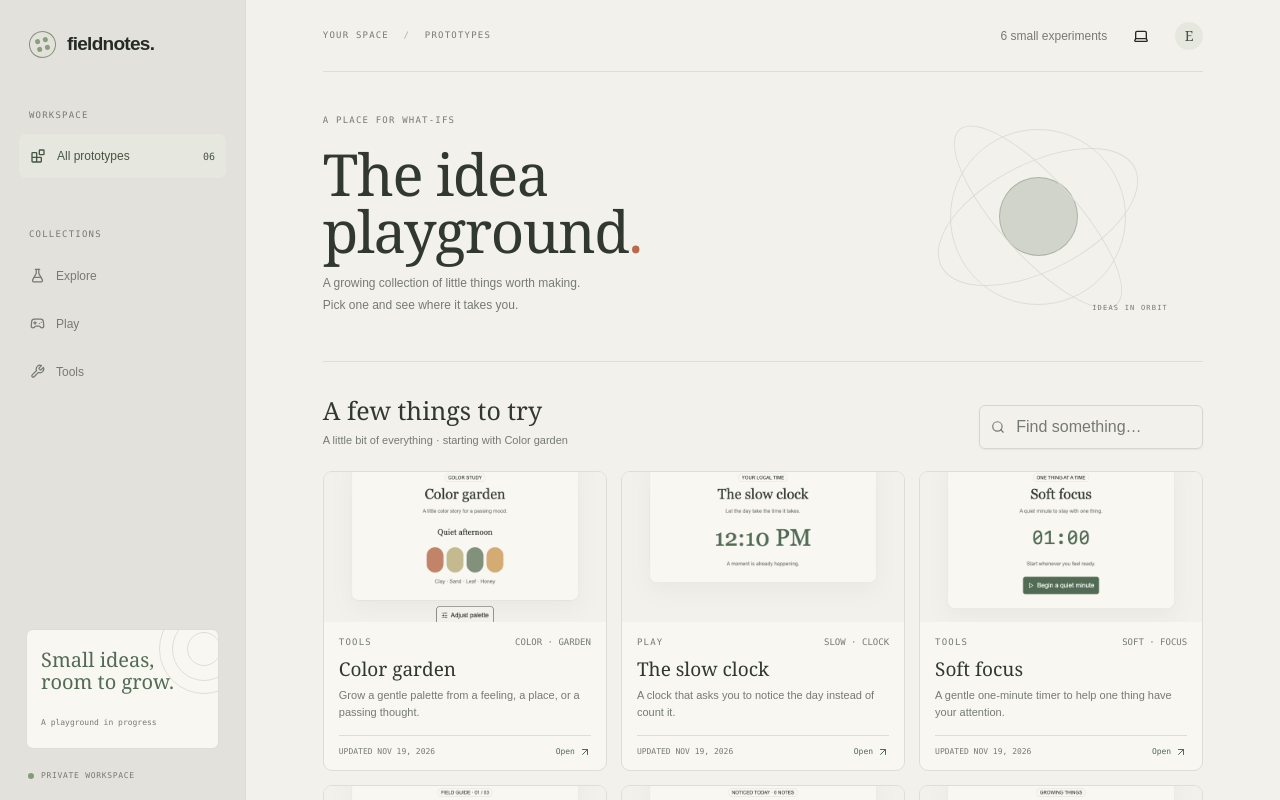
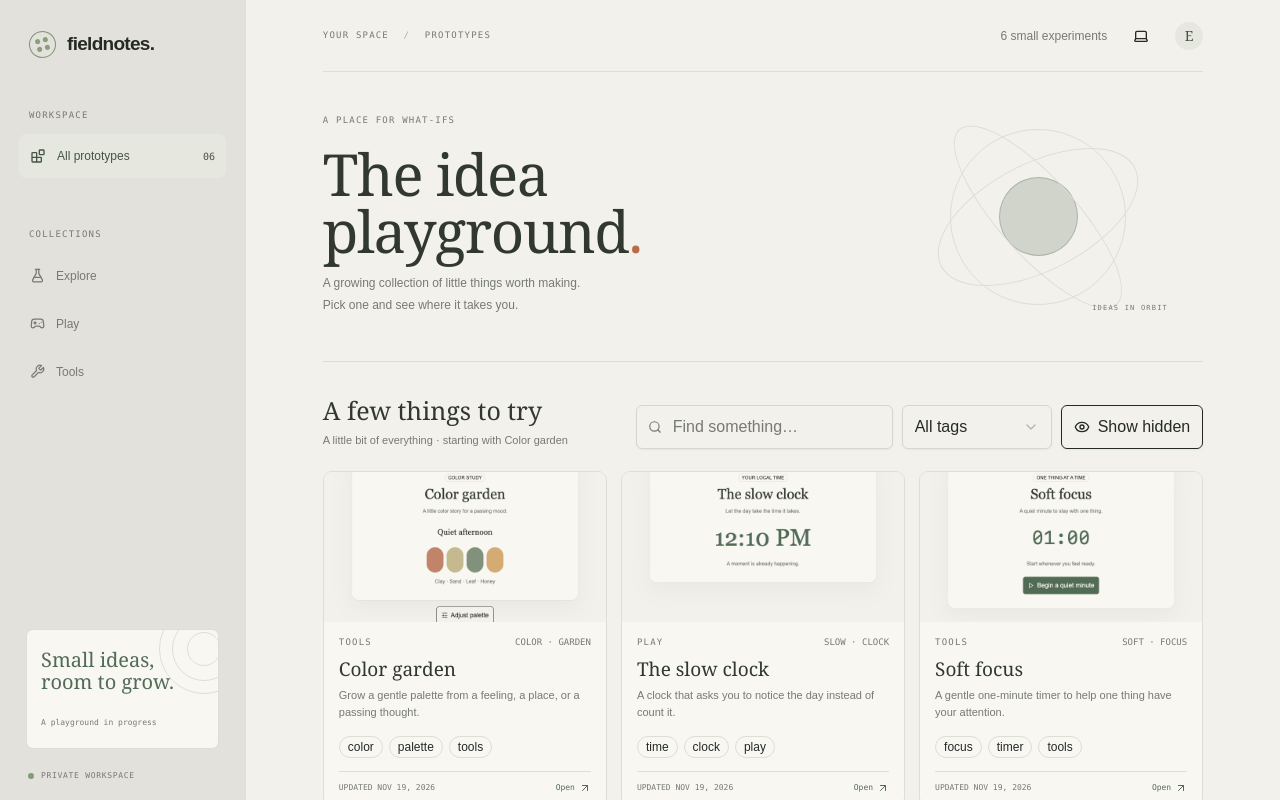
Before and after one commit to edcd71/EDCD-playground, a Next.js app: page / in a window 1280 px wide. Shown: the top 800 px of the page. Built offline with nearby package versions, Linux system fonts and the light colour scheme.

Commit message:
Complete gallery filters and foundation checklist

```diff
--- a/app/page.tsx
+++ b/app/page.tsx
@@ -4,6 +4,6 @@ import { PrototypeGallery } from "@/components/prototype-gallery";
 export const dynamic = "force-dynamic";
 
 export default async function HomePage() {
-  const prototypes = await getPrototypes();
+  const prototypes = await getPrototypes({ includeHidden: true });
   return <PrototypeGallery prototypes={prototypes}/>;
 }
--- a/components/prototype-gallery.tsx
+++ b/components/prototype-gallery.tsx
@@ -3,9 +3,12 @@
 import Image from "next/image";
 import Link from "next/link";
 import { useMemo, useState } from "react";
-import { ArrowUpRight, Search, Blocks, FlaskConical, Gamepad2, Wrench } from "lucide-react";
+import { ArrowUpRight, Blocks, Eye, EyeOff, FlaskConical, Gamepad2, Search, Wrench } from "lucide-react";
 import type { PrototypeMetadata } from "@/lib/prototypes";
+import { Badge } from "@/components/ui/badge";
+import { Button } from "@/components/ui/button";
 import { Input } from "@/components/ui/input";
+import { Select, SelectContent, SelectItem, SelectTrigger, SelectValue } from "@/components/ui/select";
 import { ThemeSwitcher } from "@/components/theme-switcher";
 
 const categoryIcons: Record<string, typeof Blocks> = { Play: Gamepad2, Explore: FlaskConical, Tools: Wrench };
@@ -14,19 +17,41 @@ const formatDate = (date: string) => new Intl.DateTimeFormat("en", { dateStyle:
 export function PrototypeGallery({ prototypes }: { prototypes: PrototypeMetadata[] }) {
   const [query, setQuery] = useState("");
   const [category, setCategory] = useState("All prototypes");
-  const categories = useMemo(() => [...new Set(prototypes.map((item) => item.category))].sort(), [prototypes]);
-  const visible = prototypes.filter((prototype) => {
+  const [tag, setTag] = useState("all");
+  const [showHidden, setShowHidden] = useState(false);
+  const catalog = useMemo(() => showHidden ? prototypes : prototypes.filter((item) => !item.hidden), [prototypes, showHidden]);
+  const categories = useMemo(() => [...new Set(catalog.map((item) => item.category))].sort(), [catalog]);
+  const tags = useMemo(() => [...new Set(catalog.flatMap((item) => item.tags))].sort(), [catalog]);
+  const visible = catalog.filter((prototype) => {
     const matchesCategory = category === "All prototypes" || prototype.category === category;
+    const matchesTag = tag === "all" || prototype.tags.includes(tag);
     const matchesQuery = `${prototype.title} ${prototype.description} ${prototype.category} ${prototype.tags.join(" ")}`.toLowerCase().includes(query.trim().toLowerCase());
-    return matchesCategory && matchesQuery;
+    return matchesCategory && matchesTag && matchesQuery;
   });
-  const firstName = prototypes[0]?.title ?? "a new idea";
+  const firstName = visible[0]?.title ?? "a new idea";
+
+  function toggleHidden() {
+    const next = !showHidden;
+    setShowHidden(next);
+    if (!next) {
+      const publicCatalog = prototypes.filter((item) => !item.hidden);
+      if (tag !== "all" && !publicCatalog.some((item) => item.tags.includes(tag))) setTag("all");
+      if (category !== "All prototypes" && !publicCatalog.some((item) => item.category === category)) setCategory("All prototypes");
+    }
+  }
+
+  function resetFilters() {
+    setQuery("");
+    setCategory("All prototypes");
+    setTag("all");
+    setShowHidden(false);
+  }
 
   return <div className="playground-shell">
     <aside className="playground-sidebar" aria-label="Workspace navigation">
       <Link className="brand-link" href="/" aria-label="Fieldnotes home"><span className="brand-mark" aria-hidden="true"><i/><i/><i/><i/></span><span className="brand-word">fieldnotes.</span></Link>
       <div className="side-heading">Workspace</div>
-      <button className="side-link" aria-current={category === "All prototypes" ? "page" : undefined} onClick={() => setCategory("All prototypes")}><Blocks size={16}/><span>All prototypes</span><span className="ml-auto font-mono text-[10px]">{String(visible.length).padStart(2,"0")}</span></button>
+      <button className="side-link" aria-current={category === "All prototypes" ? "page" : undefined} onClick={() => setCategory("All prototypes")}><Blocks size={16}/><span>All prototypes</span><span className="ml-auto font-mono text-[10px]">{String(visible.length).padStart(2, "0")}</span></button>
       <div className="side-heading">Collections</div>
       <nav className="grid gap-1" aria-label="Collections">{categories.map((name) => {
         const Icon = categoryIcons[name] ?? Blocks;
@@ -37,18 +62,50 @@ export function PrototypeGallery({ prototypes }: { prototypes: PrototypeMetadata
     </aside>
 
     <main className="playground-main">
-      <header className="topbar"><div className="crumb">Your space <span>/</span> Prototypes</div><div className="top-actions"><span className="hidden text-xs text-muted-foreground sm:block">{prototypes.length} small experiments</span><ThemeSwitcher/><span className="workspace-avatar" aria-label="Personal workspace">E</span></div></header>
+      <header className="topbar"><div className="crumb">Your space <span>/</span> Prototypes</div><div className="top-actions"><span className="hidden text-xs text-muted-foreground sm:block">{catalog.length} small experiments</span><ThemeSwitcher/><span className="workspace-avatar" aria-label="Personal workspace">E</span></div></header>
       <section className="hero" aria-labelledby="page-title"><div className="hero-copy"><div className="eyebrow">A PLACE FOR WHAT-IFS</div><h1 id="page-title">The idea<br/>playground<span>.</span></h1><p>A growing collection of little things worth making.<br/>Pick one and see where it takes you.</p></div><div className="hero-art" aria-hidden="true"><i className="hero-orbit"/><i className="hero-orbit"/><i className="hero-orbit"/><div className="hero-sun"/><span className="tiny-label">IDEAS IN ORBIT</span></div></section>
-      <section className="gallery-section" aria-labelledby="gallery-title"><div className="gallery-head"><div><h2 id="gallery-title">A few things to try</h2><p>{category === "All prototypes" ? `A little bit of everything · starting with ${firstName}` : `A little ${category.toLowerCase()} for your day`}</p></div><label className="gallery-controls"><span className="relative min-w-0 flex-1"><Search size={14} className="absolute left-3 top-1/2 -translate-y-1/2 text-muted-foreground"/><span className="sr-only">Search prototypes</span><Input type="search" value={query} onChange={(event) => setQuery(event.target.value)} placeholder="Find something…" className="h-11 w-full pl-9 sm:w-56"/></span></label></div>
+
+      <section className="gallery-section" aria-labelledby="gallery-title">
+        <div className="gallery-head">
+          <div><h2 id="gallery-title">A few things to try</h2><p>{category === "All prototypes" ? `A little bit of everything · starting with ${firstName}` : `A little ${category.toLowerCase()} for your day`}</p></div>
+          <div className="gallery-controls flex-wrap gap-2">
+            <label className="relative min-w-0 flex-1 basis-full sm:basis-auto sm:min-w-[180px]">
+              <Search size={14} className="absolute left-3 top-1/2 -translate-y-1/2 text-muted-foreground"/>
+              <span className="sr-only">Search prototypes</span>
+              <Input type="search" value={query} onChange={(event) => setQuery(event.target.value)} placeholder="Find something…" className="h-11 w-full pl-9"/>
+            </label>
+            <Select value={tag} onValueChange={setTag}>
+              <SelectTrigger className="h-11 w-[132px] shrink-0 data-[size=default]:h-11 sm:w-[150px]" aria-label="Filter by tag"><SelectValue/></SelectTrigger>
+              <SelectContent>
+                <SelectItem value="all">All tags</SelectItem>
+                {tags.map((item) => <SelectItem key={item} value={item}>{item}</SelectItem>)}
+              </SelectContent>
+            </Select>
+            <Button type="button" variant={showHidden ? "secondary" : "outline"} aria-pressed={showHidden} aria-label={showHidden ? "Hide hidden prototypes" : "Show hidden prototypes"} onClick={toggleHidden} className="h-11 w-11 shrink-0 px-0 sm:w-auto sm:px-3">
+              {showHidden ? <EyeOff aria-hidden="true"/> : <Eye aria-hidden="true"/>}
+              <span className="sr-only sm:not-sr-only">{showHidden ? "Hide hidden" : "Show hidden"}</span>
+            </Button>
+          </div>
+        </div>
+
         <div className="gallery-grid" aria-live="polite">{visible.length ? visible.map((prototype) => <article className="gallery-card" key={prototype.slug}>
-          <Link href={`/prototypes/${prototype.slug}`} className="block" aria-label={`Open ${prototype.title}`}>
+          <Link href={"/prototypes/" + prototype.slug} className="block" aria-label={"Open " + prototype.title}>
             <div className="thumb" aria-hidden="true">
-              {prototype.lightThumbnail ? <Image className="thumb-light" src={`/thumbnails/${prototype.slug}-light.png`} alt="" fill unoptimized sizes="(max-width: 480px) 90vw, (max-width: 1100px) 44vw, 28vw"/> : <div className="thumb-placeholder thumb-light"><b>?</b>No preview yet</div>}
-              {prototype.darkThumbnail ? <Image className="thumb-dark" src={`/thumbnails/${prototype.slug}-dark.png`} alt="" fill unoptimized sizes="(max-width: 480px) 90vw, (max-width: 1100px) 44vw, 28vw"/> : <div className="thumb-placeholder thumb-dark"><b>?</b>No preview yet</div>}
+              {prototype.lightThumbnail ? <Image className="thumb-light" src={"/thumbnails/" + prototype.slug + "-light.png"} alt="" fill unoptimized sizes="(max-width: 480px) 90vw, (max-width: 1100px) 44vw, 28vw"/> : <div className="thumb-placeholder thumb-light"><b>?</b>No preview yet</div>}
+              {prototype.darkThumbnail ? <Image className="thumb-dark" src={"/thumbnails/" + prototype.slug + "-dark.png"} alt="" fill unoptimized sizes="(max-width: 480px) 90vw, (max-width: 1100px) 44vw, 28vw"/> : <div className="thumb-placeholder thumb-dark"><b>?</b>No preview yet</div>}
             </div>
-            <div className="card-copy"><div className="card-overline"><span className="eyebrow">{prototype.category}</span><span className="font-mono text-[9px] text-muted-foreground">{prototype.slug.toUpperCase().replaceAll("-"," · ")}</span></div><h3>{prototype.title}</h3><p>{prototype.description}</p><div className="card-foot"><span>UPDATED {formatDate(prototype.updatedAt).toUpperCase()}</span><span className="inline-flex items-center gap-1 text-primary">Open <ArrowUpRight size={12}/></span></div></div>
+            <div className="card-copy">
+              <div className="card-overline"><span className="eyebrow">{prototype.category}</span><span className="font-mono text-[9px] text-muted-foreground">{prototype.slug.toUpperCase().replaceAll("-", " · ")}</span></div>
+              <h3>{prototype.title}</h3>
+              <p>{prototype.description}</p>
+              <ul className="mt-3 flex flex-wrap gap-1.5" aria-label={prototype.title + " tags"}>
+                {prototype.tags.map((item) => <li key={item}><Badge variant="outline">{item}</Badge></li>)}
+                {prototype.hidden && <li><Badge variant="secondary">Hidden</Badge></li>}
+              </ul>
+              <div className="card-foot"><span>UPDATED {formatDate(prototype.updatedAt).toUpperCase()}</span><span className="inline-flex items-center gap-1 text-primary">Open <ArrowUpRight size={12}/></span></div>
+            </div>
           </Link>
-        </article>) : <div className="empty-gallery"><h3 className="font-serif text-xl text-foreground">No little things here yet.</h3><p className="mt-2 text-sm">Try another search or collection.</p><button className="mt-4 text-sm text-primary underline underline-offset-4" onClick={() => { setQuery(""); setCategory("All prototypes"); }}>Show everything</button></div>}</div>
+        </article>) : <div className="empty-gallery"><h3 className="font-serif text-xl text-foreground">No little things here yet.</h3><p className="mt-2 text-sm">Try another search, tag, or collection.</p><button className="mt-4 text-sm text-primary underline underline-offset-4" onClick={resetFilters}>Show everything</button></div>}</div>
       </section>
       <footer className="main-footer"><span>MADE FOR CURIOSITY</span><span>ONE IDEA AT A TIME</span></footer>
     </main>
```
Also changed, not shown: 1 other file (tests, documents, lock files or other folders).
